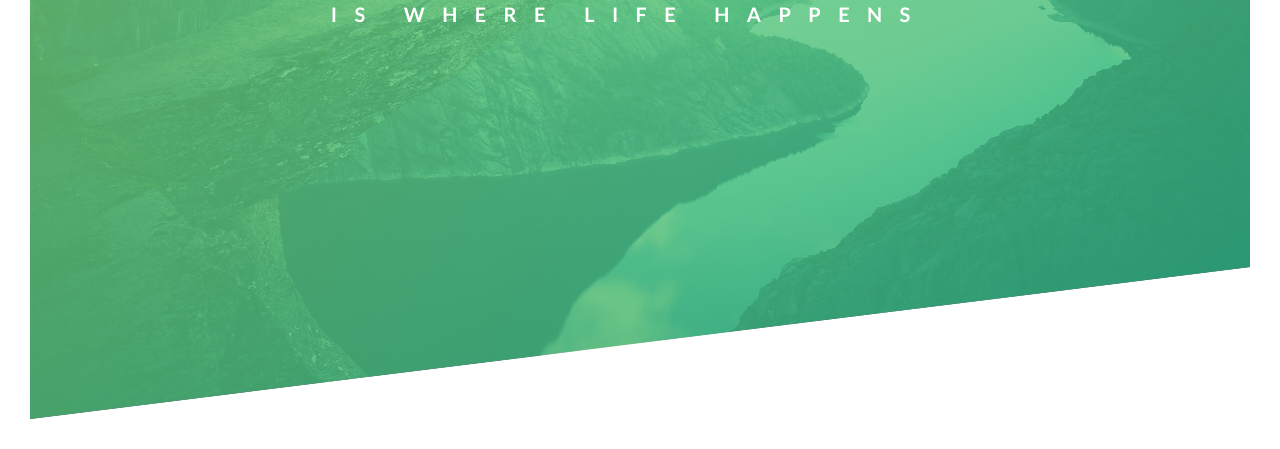
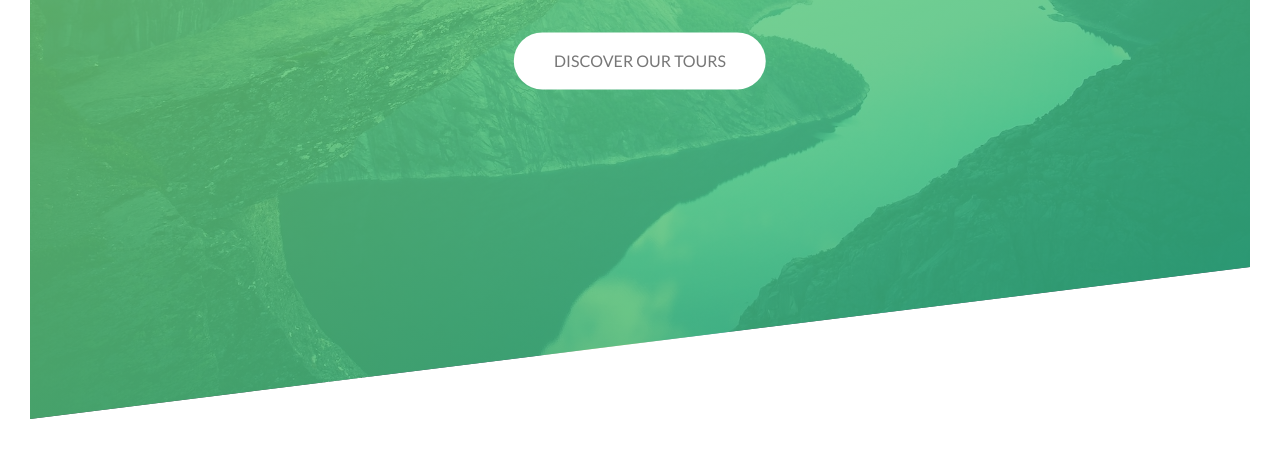
Before and after one commit to Nihal-Awad/Natrous, a plain HTML site: page index.html in a window 1280 px wide. Shown: the part 371-820 px from the top of the page. Drawn offline with Linux system fonts and the light colour scheme.

Commit message:
add button and animation to button

```diff
--- a/CSS/style.css
+++ b/CSS/style.css
@@ -52,12 +52,14 @@ body{
     -moz-transform: translate(-50%,-50%);
     -ms-transform: translate(-50%,-50%);
     -o-transform: translate(-50%,-50%);
+    text-align: center;
 }
 
 .heading-primary{
     color: #fff;
     text-transform: uppercase;
     font-weight: 400;
+    margin-bottom: 60px;
 
     backface-visibility: hidden;
     -webkit-backface-visibility: hidden;
@@ -137,3 +139,45 @@ body{
         -o-transform: translate(0);
 }
 }
+
+.btn:link,
+.btn:visited{
+    text-transform: uppercase;
+    text-decoration: none;
+    padding: 15px 40px;
+    display: inline-block;
+    border-radius: 100px;
+    -webkit-border-radius: 100px;
+    -moz-border-radius: 100px;
+    -ms-border-radius: 100px;
+    -o-border-radius: 100px;
+    transition: all 0.2s ;
+    -webkit-transition: all 0.2s ;
+    -moz-transition: all 0.2s ;
+    -ms-transition: all 0.2s ;
+    -o-transition: all 0.2s ;
+}
+
+.btn:hover{
+    transform: translateY(-3px);
+    -webkit-transform: translateY(-3px);
+    -moz-transform: translateY(-3px);
+    -ms-transform: translateY(-3px);
+    -o-transform: translateY(-3px);
+
+    box-shadow: 0 10px 20px rgba(0, 0, 0, .2);
+}
+
+.btn:active{
+    transform: translateY(-1px);
+    -webkit-transform: translateY(-1px);
+    -moz-transform: translateY(-1px);
+    -ms-transform: translateY(-1px);
+    -o-transform: translateY(-1px);
+    box-shadow: 0 5px 10px rgba(0, 0, 0, .2);
+}
+
+.btn-white{
+    background-color: #fff;
+    color: #777;
+}
--- a/index.html
+++ b/index.html
@@ -30,6 +30,10 @@
                     is where life happens
                 </span>
             </h1>
+
+            <a href="#" class="btn btn-white">
+                Discover our tours
+            </a>
         </div>
 
     </header>
```
